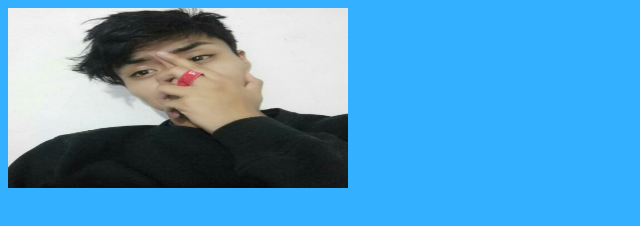
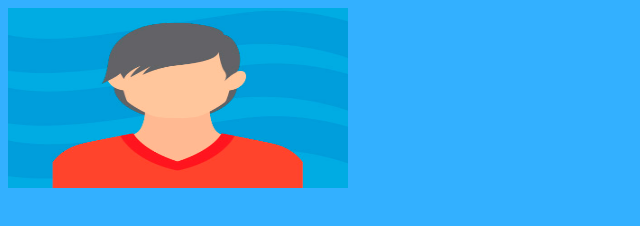
Before and after one commit to Juan-Siles/pagina_redes, a plain HTML site: page HTMLDOCS/pagina1.html in a window 1280 px wide. Shown: the whole page, without its empty margins (0-640 px from the left). Drawn offline with Linux system fonts and the light colour scheme.

Commit message:
Update pagina1.html

```diff
--- a/HTMLDOCS/pagina1.html
+++ b/HTMLDOCS/pagina1.html
@@ -4,6 +4,6 @@
 <title>pagina1</title>
 </head>
 <body bgcolor=#33B0FF>
-<img src="IMG/foto_1.PNG" alt="mi fotito" width="340" height="180">
+<img src="IMG/foto.jpg" alt="mi fotito" width="340" height="180">
 </body>
 </html>
```
